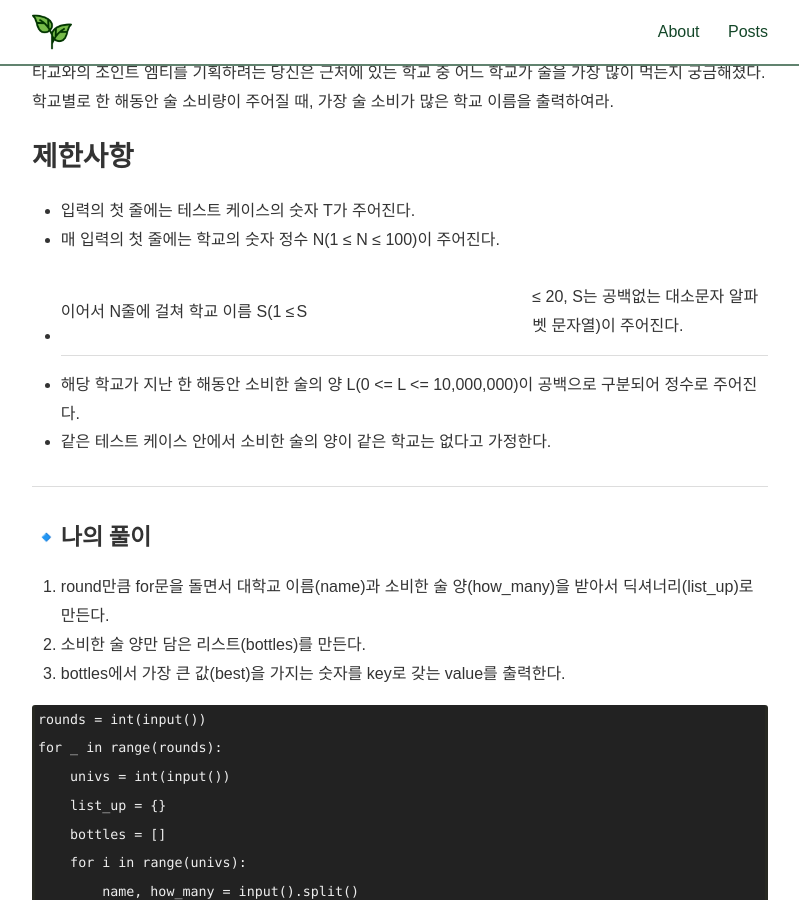
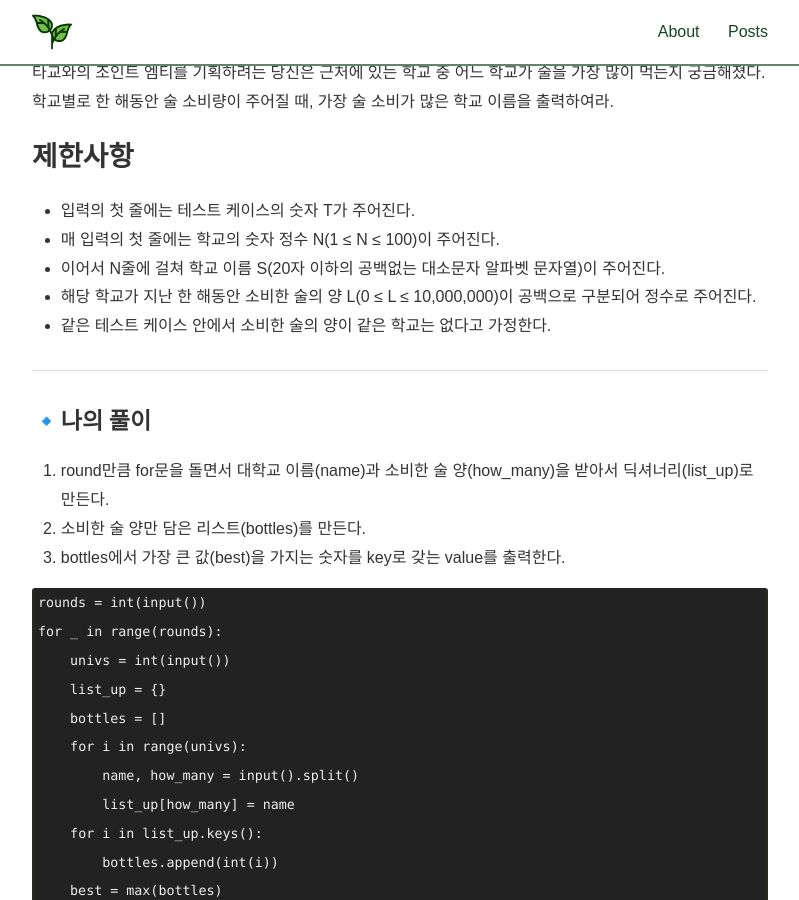
Before and after one commit to codeblue25/codeblue25.github.io, a Jekyll site: the page built from _posts/2021-07-03-boj.md, in a window 1280 px wide and 900 px high, scrolled down 377 px. Shown: the whole window, without its empty margins (240-1039 px from the left). Built offline with Jekyll 4.4.1, drawn with Linux system fonts in a browser that asks for light colours; nearby versions of some CDN libraries; some web fonts are replaced; a style sheet for code colours, icons or effects is not loaded.

Commit message:
문제 글자 깨져서 다시 푸쉬

```diff
--- a/_posts/2021-07-03-boj.md
+++ b/_posts/2021-07-03-boj.md
@@ -16,8 +16,8 @@ categories: Algorithm
 
 - 입력의 첫 줄에는 테스트 케이스의 숫자 T가 주어진다.
 - 매 입력의 첫 줄에는 학교의 숫자 정수 N(1 ≤ N ≤ 100)이 주어진다.
-- 이어서 N줄에 걸쳐 학교 이름 S(1 ≤ |S| ≤ 20, S는 공백없는 대소문자 알파벳 문자열)이 주어진다.
-- 해당 학교가 지난 한 해동안 소비한 술의 양 L(0 <= L <= 10,000,000)이 공백으로 구분되어 정수로 주어진다.
+- 이어서 N줄에 걸쳐 학교 이름 S(20자 이하의 공백없는 대소문자 알파벳 문자열)이 주어진다.
+- 해당 학교가 지난 한 해동안 소비한 술의 양 L(0 ≤ L ≤ 10,000,000)이 공백으로 구분되어 정수로 주어진다.
 - 같은 테스트 케이스 안에서 소비한 술의 양이 같은 학교는 없다고 가정한다.
 
 ---
```
